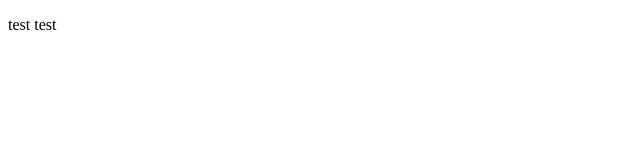
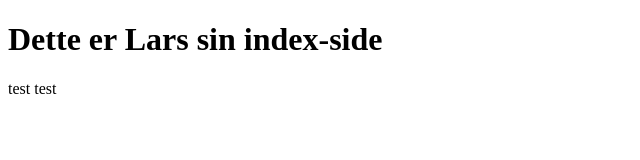
Before and after one commit to larshaugsvaer/IT-2, a plain HTML site: page index.html in a window 1280 px wide. Shown: the whole page, without its empty margins (0-640 px from the left). Drawn offline with Linux system fonts and the light colour scheme.

Commit message:
Funker det nå?

```diff
--- a/index.html
+++ b/index.html
@@ -5,6 +5,8 @@
     <title></title>
   </head>
   <body>
+    <h1>Dette er Lars sin index-side</h1>
     <p>test test</p>
+
   </body>
 </html>
```
